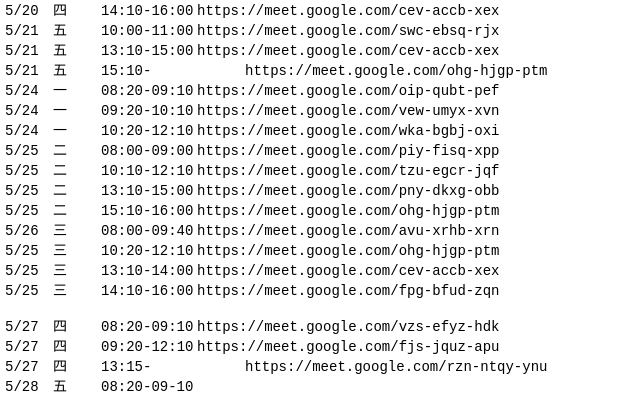
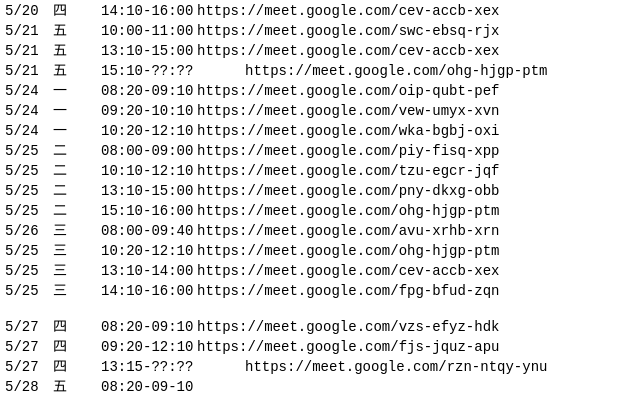
Before and after one commit to eric1197/Pages, a plain HTML site: page meet.html in a window 1280 px wide. Shown: the part 225-637 px from the top of the page, 99-739 px from the left. Drawn offline with Linux system fonts and the light colour scheme.

Commit message:
Update meet.html

```diff
--- a/meet.html
+++ b/meet.html
@@ -21,7 +21,7 @@
          <p style="margin-top:0pt; margin-bottom:0pt; font-size:10.5pt"><span style="font-family:'Microsoft JhengHei'">電子學</span><span style="width:4.5pt; display:inline-block">&#xa0;</span><span style="width:36pt; display:inline-block">&#xa0;</span><span style="font-family:'Courier New'">5/20</span><span style="width:10.8pt; display:inline-block">&#xa0;</span><span style="font-family:'Microsoft JhengHei'">四</span><span style="width:25.5pt; display:inline-block">&#xa0;</span><span style="font-family:'Courier New'">14:10-16:00</span><span style="width:2.69pt; display:inline-block">&#xa0;</span><span style="font-family:'Courier New'">https://meet.google.com/cev-accb-xex</span></p>
          <p style="margin-top:0pt; margin-bottom:0pt; font-size:10.5pt"><span style="font-family:'Microsoft JhengHei'">英文</span><span style="font-family:'Courier New'">(</span><span style="font-family:'Microsoft JhengHei'">公開</span><span style="font-family:'Courier New'">)</span><span style="width:17.4pt; display:inline-block">&#xa0;</span><span style="font-family:'Courier New'">5/21</span><span style="width:10.8pt; display:inline-block">&#xa0;</span><span style="font-family:'Microsoft JhengHei'">五</span><span style="width:25.5pt; display:inline-block">&#xa0;</span><span style="font-family:'Courier New'">10:00-11:00</span><span style="width:2.69pt; display:inline-block">&#xa0;</span><span style="font-family:'Courier New'">https://meet.google.com/swc-ebsq-rjx</span></p>
          <p style="margin-top:0pt; margin-bottom:0pt; font-size:10.5pt"><span style="font-family:'Microsoft JhengHei'">電子學</span><span style="width:4.5pt; display:inline-block">&#xa0;</span><span style="width:36pt; display:inline-block">&#xa0;</span><span style="font-family:'Courier New'">5/21</span><span style="width:10.8pt; display:inline-block">&#xa0;</span><span style="font-family:'Microsoft JhengHei'">五</span><span style="width:25.5pt; display:inline-block">&#xa0;</span><span style="font-family:'Courier New'">13:10-15:00</span><span style="width:2.69pt; display:inline-block">&#xa0;</span><span style="font-family:'Courier New'">https://meet.google.com/cev-accb-xex</span></p>
-         <p style="margin-top:0pt; margin-bottom:0pt; font-size:10.5pt"><span style="font-family:'Microsoft JhengHei'">國文</span><span style="width:15pt; display:inline-block">&#xa0;</span><span style="width:36pt; display:inline-block">&#xa0;</span><span style="font-family:'Courier New'">5/21</span><span style="width:10.8pt; display:inline-block">&#xa0;</span><span style="font-family:'Microsoft JhengHei'">五</span><span style="width:25.5pt; display:inline-block">&#xa0;</span><span style="font-family:'Courier New'">15:10-</span><span style="width:34.19pt; display:inline-block">&#xa0;</span><span style="width:36pt; display:inline-block">&#xa0;</span><span style="font-family:'Courier New'">https://meet.google.com/ohg-hjgp-ptm</span></p>
+         <p style="margin-top:0pt; margin-bottom:0pt; font-size:10.5pt"><span style="font-family:'Microsoft JhengHei'">國文</span><span style="width:15pt; display:inline-block">&#xa0;</span><span style="width:36pt; display:inline-block">&#xa0;</span><span style="font-family:'Courier New'">5/21</span><span style="width:10.8pt; display:inline-block">&#xa0;</span><span style="font-family:'Microsoft JhengHei'">五</span><span style="width:25.5pt; display:inline-block">&#xa0;</span><span style="font-family:'Courier New'">15:10-??:??</span><span style="width:2.69pt; display:inline-block">&#xa0;</span><span style="width:36pt; display:inline-block">&#xa0;</span><span style="font-family:'Courier New'">https://meet.google.com/ohg-hjgp-ptm</span></p>
          <p style="margin-top:0pt; margin-bottom:0pt; font-size:10.5pt"><span style="font-family:'Microsoft JhengHei'">微處理機</span><span style="width:30pt; display:inline-block">&#xa0;</span><span style="font-family:'Courier New'">5/24</span><span style="width:10.8pt; display:inline-block">&#xa0;</span><span style="font-family:'Microsoft JhengHei'">一</span><span style="width:25.5pt; display:inline-block">&#xa0;</span><span style="font-family:'Courier New'">08:20-09:10</span><span style="width:2.69pt; display:inline-block">&#xa0;</span><span style="font-family:'Courier New'">https://meet.google.com/oip-qubt-pef</span></p>
          <p style="margin-top:0pt; margin-bottom:0pt; font-size:10.5pt"><span style="font-family:'Microsoft JhengHei'">單晶片</span><span style="font-family:'Courier New'">A</span><span style="font-family:'Microsoft JhengHei'">組</span><span style="width:23.7pt; display:inline-block">&#xa0;</span><span style="font-family:'Courier New'">5/24</span><span style="width:10.8pt; display:inline-block">&#xa0;</span><span style="font-family:'Microsoft JhengHei'">一</span><span style="width:25.5pt; display:inline-block">&#xa0;</span><span style="font-family:'Courier New'">09:20-10:10</span><span style="width:2.69pt; display:inline-block">&#xa0;</span><span style="font-family:'Courier New'">https://meet.google.com/vew-umyx-xvn</span></p>
          <p style="margin-top:0pt; margin-bottom:0pt; font-size:10.5pt"><span style="font-family:'Microsoft JhengHei'">電子學實習</span><span style="font-family:'Courier New'">AB</span><span style="width:6.9pt; display:inline-block">&#xa0;</span><span style="font-family:'Courier New'">5/24</span><span style="width:10.8pt; display:inline-block">&#xa0;</span><span style="font-family:'Microsoft JhengHei'">一</span><span style="width:25.5pt; display:inline-block">&#xa0;</span><span style="font-family:'Courier New'">10:20-12:10</span><span style="width:2.69pt; display:inline-block">&#xa0;</span><span style="font-family:'Courier New'">https://meet.google.com/wka-bgbj-oxi</span></p>
@@ -36,7 +36,7 @@
          <p style="margin-top:0pt; margin-bottom:0pt; font-size:10.5pt"><span style="font-family:'Courier New'">&#xa0;</span></p>
          <p style="margin-top:0pt; margin-bottom:0pt; font-size:10.5pt"><span style="font-family:'Microsoft JhengHei'">班會</span><span style="width:15pt; display:inline-block">&#xa0;</span><span style="width:36pt; display:inline-block">&#xa0;</span><span style="font-family:'Courier New'">5/27</span><span style="width:10.8pt; display:inline-block">&#xa0;</span><span style="font-family:'Microsoft JhengHei'">四</span><span style="width:25.5pt; display:inline-block">&#xa0;</span><span style="font-family:'Courier New'">08:20-09:10</span><span style="width:2.69pt; display:inline-block">&#xa0;</span><span style="font-family:'Courier New'">https://meet.google.com/vzs-efyz-hdk</span></p>
          <p style="margin-top:0pt; margin-bottom:0pt; font-size:10.5pt"><span style="font-family:'Courier New'">AI2</span><span style="width:17.1pt; display:inline-block">&#xa0;</span><span style="width:36pt; display:inline-block">&#xa0;</span><span style="font-family:'Courier New'">5/27</span><span style="width:10.8pt; display:inline-block">&#xa0;</span><span style="font-family:'Microsoft JhengHei'">四</span><span style="width:25.5pt; display:inline-block">&#xa0;</span><span style="font-family:'Courier New'">09:20-12:10</span><span style="width:2.69pt; display:inline-block">&#xa0;</span><span style="font-family:'Courier New'">https://meet.google.com/fjs-jquz-apu</span></p>
-         <p style="margin-top:0pt; margin-bottom:0pt; font-size:10.5pt"><span style="font-family:'Microsoft JhengHei'">數學點名</span><span style="width:30pt; display:inline-block">&#xa0;</span><span style="font-family:'Courier New'">5/27</span><span style="width:10.8pt; display:inline-block">&#xa0;</span><span style="font-family:'Microsoft JhengHei'">四</span><span style="width:25.5pt; display:inline-block">&#xa0;</span><span style="font-family:'Courier New'">13:15-</span><span style="width:34.19pt; display:inline-block">&#xa0;</span><span style="width:36pt; display:inline-block">&#xa0;</span><span style="font-family:'Courier New'">https://meet.google.com/rzn-ntqy-ynu</span></p>
+         <p style="margin-top:0pt; margin-bottom:0pt; font-size:10.5pt"><span style="font-family:'Microsoft JhengHei'">數學點名</span><span style="width:30pt; display:inline-block">&#xa0;</span><span style="font-family:'Courier New'">5/27</span><span style="width:10.8pt; display:inline-block">&#xa0;</span><span style="font-family:'Microsoft JhengHei'">四</span><span style="width:25.5pt; display:inline-block">&#xa0;</span><span style="font-family:'Courier New'">13:15-??:??</span><span style="width:2.69pt; display:inline-block">&#xa0;</span><span style="width:36pt; display:inline-block">&#xa0;</span><span style="font-family:'Courier New'">https://meet.google.com/rzn-ntqy-ynu</span></p>
          <p style="margin-top:0pt; margin-bottom:0pt; font-size:10.5pt"><span style="font-family:'Microsoft JhengHei'">英文</span><span style="width:15pt; display:inline-block">&#xa0;</span><span style="width:36pt; display:inline-block">&#xa0;</span><span style="font-family:'Courier New'">5/28</span><span style="width:10.8pt; display:inline-block">&#xa0;</span><span style="font-family:'Microsoft JhengHei'">五</span><span style="width:25.5pt; display:inline-block">&#xa0;</span><span style="font-family:'Courier New'">08:20-09-10</span></p>
          <p style="margin-top:0pt; margin-bottom:0pt; font-size:10.5pt"><span style="font-family:'Courier New'">&#xa0;</span></p>
          <p style="margin-top:0pt; margin-bottom:0pt; font-size:10.5pt"><span style="font-family:'Microsoft JhengHei'">微處理機</span><span style="width:30pt; display:inline-block">&#xa0;</span><span style="font-family:'Courier New'">5/31 </span><span style="width:4.49pt; display:inline-block">&#xa0;</span><span style="font-family:'Microsoft JhengHei'">一</span><span style="width:25.5pt; display:inline-block">&#xa0;</span><span style="font-family:'Courier New'">08:20-09:10</span><span style="width:2.69pt; display:inline-block">&#xa0;</span><span style="font-family:'Courier New'">https://meet.google.com/oip-qubt-pef</span></p>
```
